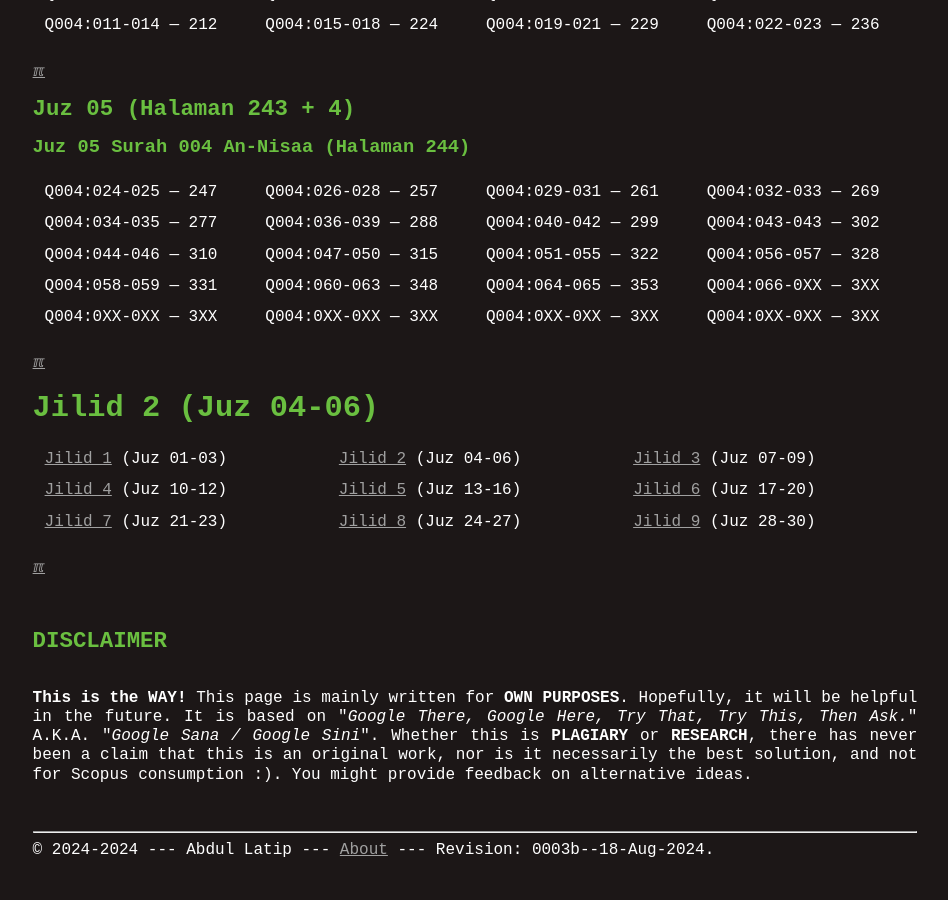
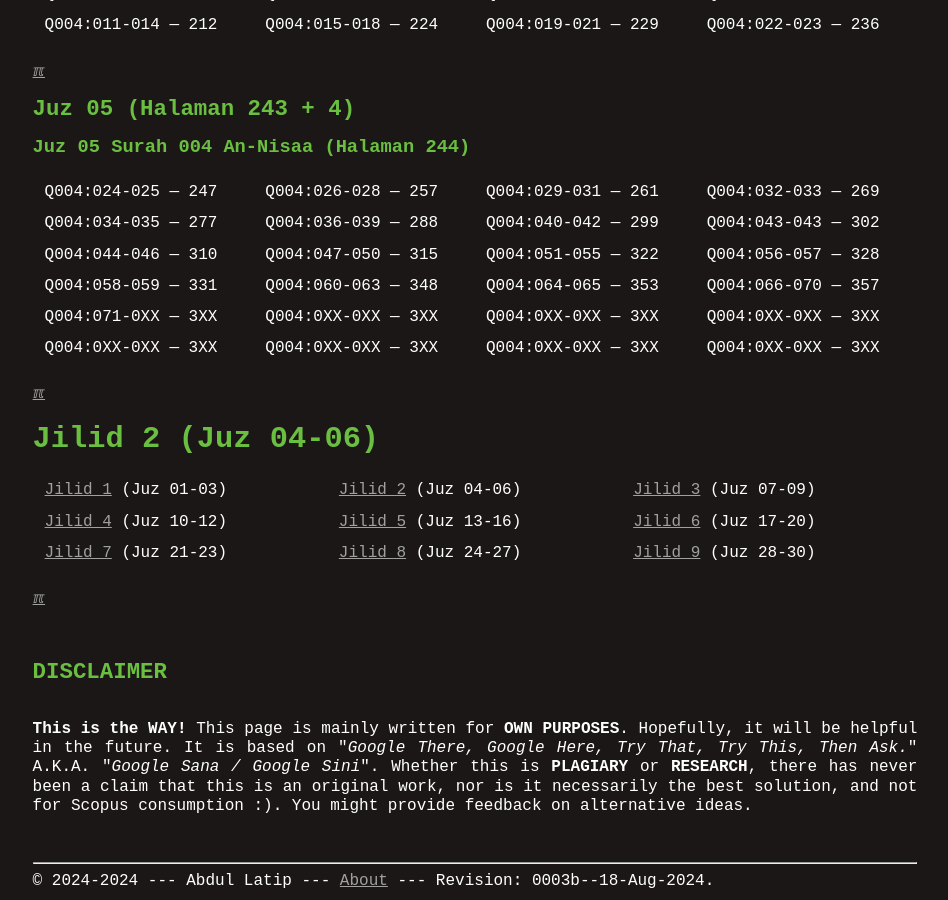
Before and after one commit to dullatip/indexquran, a Jekyll site: the page built from 002.md, in a window 1280 px wide and 900 px high, scrolled down 1195 px. Shown: the whole window, without its empty margins (165-1113 px from the left). Built offline with Jekyll 4.4.1, drawn with Linux system fonts in a browser that asks for light colours; before the commit the page ends 2063 px from its top, so only the background shows below that.

Commit message:
pamulang1: sdn-indexquran

```diff
--- a/002.md
+++ b/002.md
@@ -39,7 +39,8 @@
 | Q004:024-025 --- 247 | Q004:026-028 --- 257 | Q004:029-031 --- 261 | Q004:032-033 --- 269 |
 | Q004:034-035 --- 277 | Q004:036-039 --- 288 | Q004:040-042 --- 299 | Q004:043-043 --- 302 |
 | Q004:044-046 --- 310 | Q004:047-050 --- 315 | Q004:051-055 --- 322 | Q004:056-057 --- 328 |
-| Q004:058-059 --- 331 | Q004:060-063 --- 348 | Q004:064-065 --- 353 | Q004:066-0XX --- 3XX |
+| Q004:058-059 --- 331 | Q004:060-063 --- 348 | Q004:064-065 --- 353 | Q004:066-070 --- 357 |
+| Q004:071-0XX --- 3XX | Q004:0XX-0XX --- 3XX | Q004:0XX-0XX --- 3XX | Q004:0XX-0XX --- 3XX |
 | Q004:0XX-0XX --- 3XX | Q004:0XX-0XX --- 3XX | Q004:0XX-0XX --- 3XX | Q004:0XX-0XX --- 3XX |
 
 [&#x213C;](#)<br id="idxA">
```
